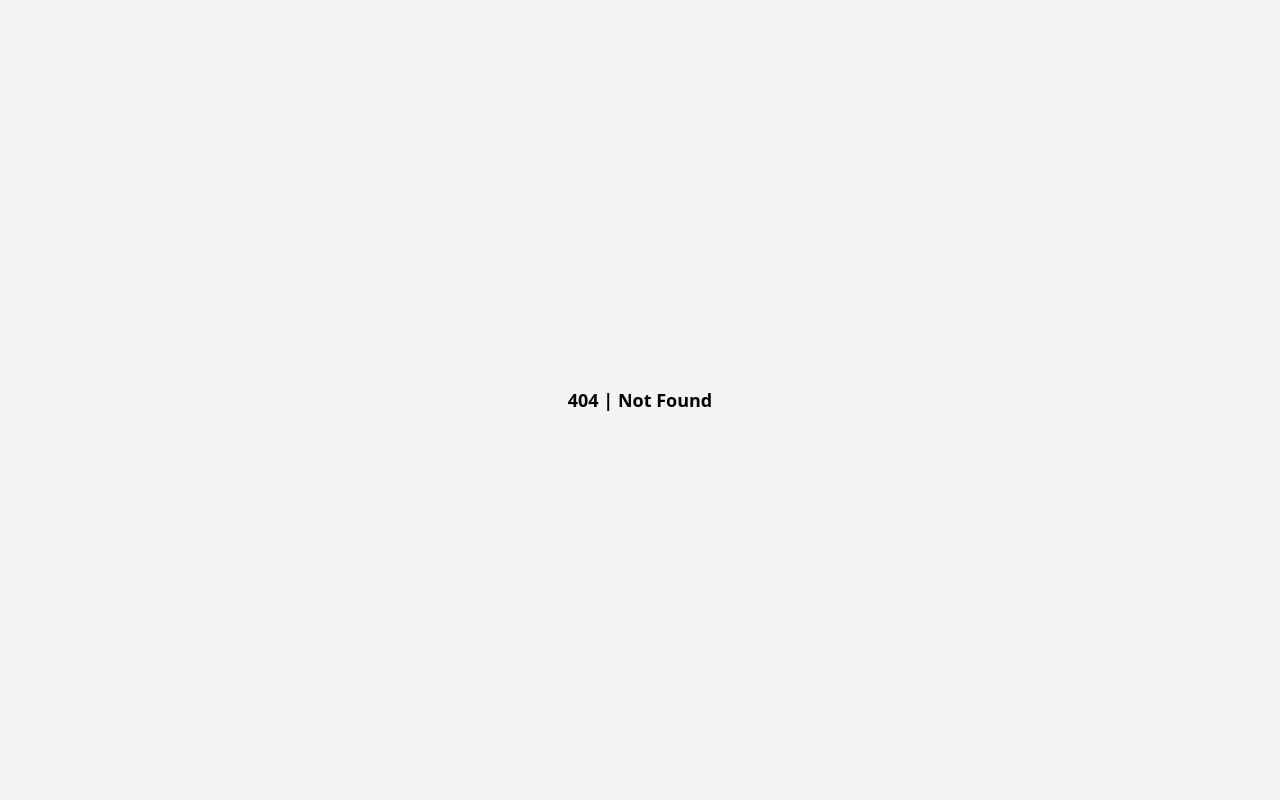
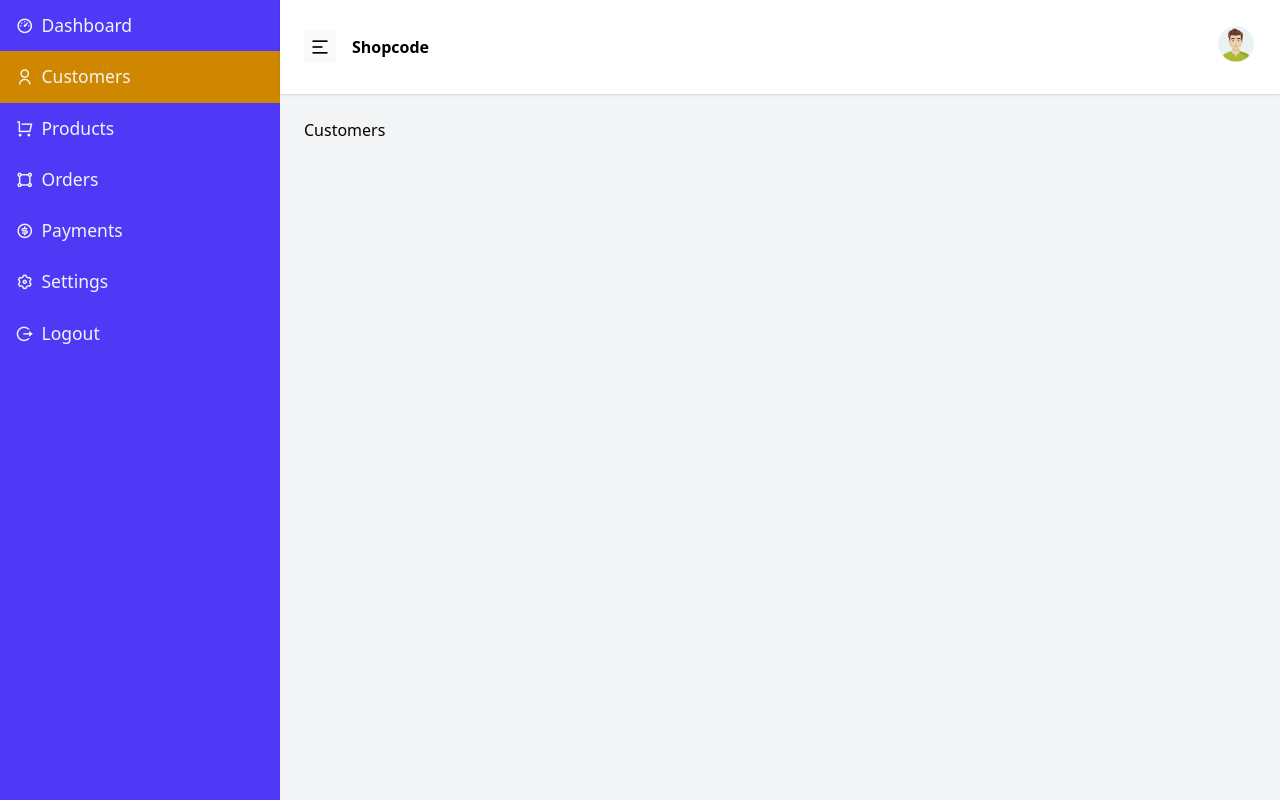
Before and after one commit to Raushan022/shop-react, a React (Vite) app: page /admin/customers in a window 1280 px wide. Before the commit this address had no page. Built offline with nearby package versions, Linux system fonts and the light colour scheme.

Commit message:
added routes and components  for nav elements

```diff
--- a/src/App.jsx
+++ b/src/App.jsx
@@ -1,7 +1,11 @@
 import { BrowserRouter, Routes, Route } from "react-router-dom";
 import "remixicon/fonts/remixicon.css";
 import NotFound from "./components/NotFound";
+import Dashboard from "./components/Admin/Dashboard";
+import Customers from "./components/Admin/Customers";
 import Products from "./components/Admin/Products";
+import Payments from "./components/Admin/Payments";
+import Settings from "./components/Admin/Settings";
 import Orders from "./components/Admin/Orders";
 
 const App = () => {
@@ -9,8 +13,12 @@ const App = () => {
     <BrowserRouter>
       <Routes>
         <Route path="/admin">
+          <Route path="dashboard" element={<Dashboard />} />
+          <Route path="customers" element={<Customers />} />
           <Route path="products" element={<Products />} />
           <Route path="orders" element={<Orders />} />
+          <Route path="payments" element={<Payments />} />
+          <Route path="settings" element={<Settings />} />
         </Route>
         <Route path="*" element={<NotFound />} />
       </Routes>
--- /dev/null
+++ b/src/components/Admin/Customers.jsx
@@ -0,0 +1,12 @@
+import React from "react";
+import Layout from "./Layout";
+
+const Customers = () => {
+  return (
+    <Layout>
+      <div>Customers</div>
+    </Layout>
+  );
+};
+
+export default Customers;
--- /dev/null
+++ b/src/components/Admin/Dashboard.jsx
@@ -0,0 +1,12 @@
+import React from "react";
+import Layout from "./Layout";
+
+const Dashboard = () => {
+  return (
+    <Layout>
+      <div>Dashboard</div>
+    </Layout>
+  );
+};
+
+export default Dashboard;
--- /dev/null
+++ b/src/components/Admin/Payments.jsx
@@ -0,0 +1,12 @@
+import React from "react";
+import Layout from "./Layout";
+
+const Payments = () => {
+  return (
+    <Layout>
+      <div>Payments</div>
+    </Layout>
+  );
+};
+
+export default Payments;
--- /dev/null
+++ b/src/components/Admin/Settings.jsx
@@ -0,0 +1,12 @@
+import React from "react";
+import Layout from "./Layout";
+
+const Settings = () => {
+  return (
+    <Layout>
+      <div>Settings</div>
+    </Layout>
+  );
+};
+
+export default Settings;
```
